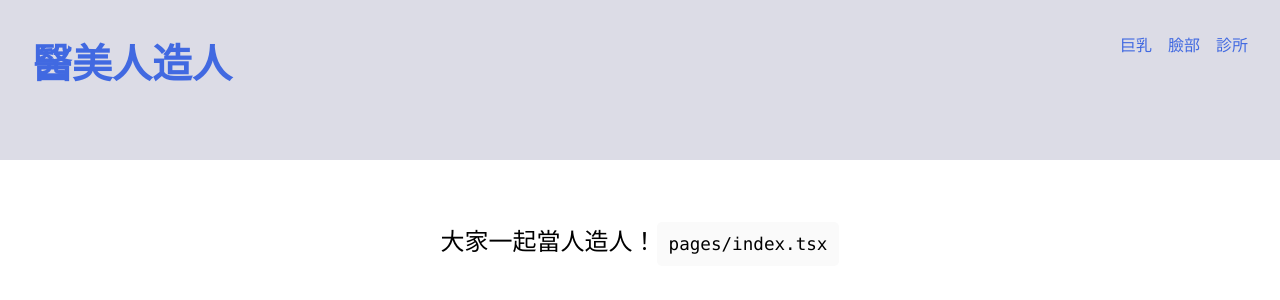
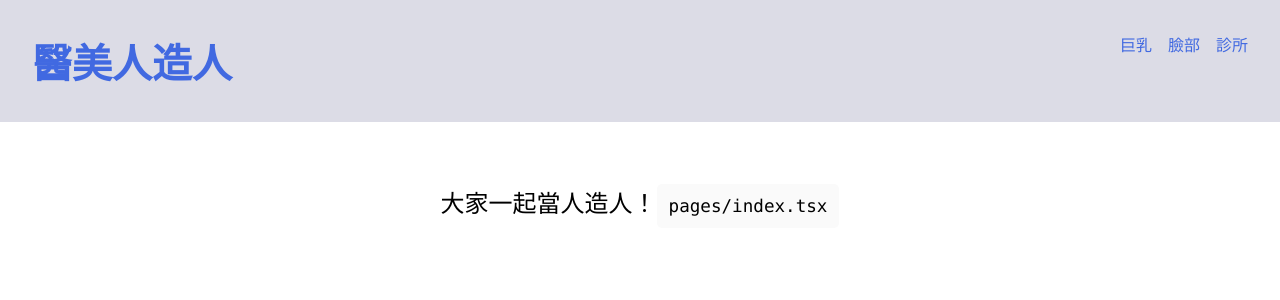
Before and after one commit to LunaGoodnight/beauty, a Next.js app: page / in a window 1280 px wide. Shown: the top 300 px of the page. Built offline with nearby package versions, Linux system fonts and the light colour scheme.

Commit message:
[Add] clinic

```diff
--- a/common/Header.tsx
+++ b/common/Header.tsx
@@ -3,7 +3,7 @@ import Link from "next/link";
 
 const HeaderWrapper = styled.header`
   width: 100%;
-  height: 10rem;
+
   background-color: #dcdce6;
   display: flex;
   justify-content: space-between;
```
